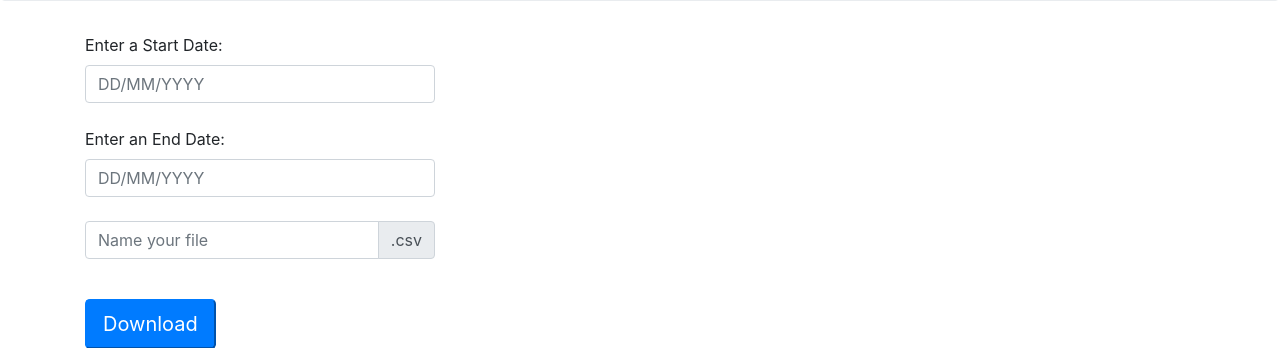
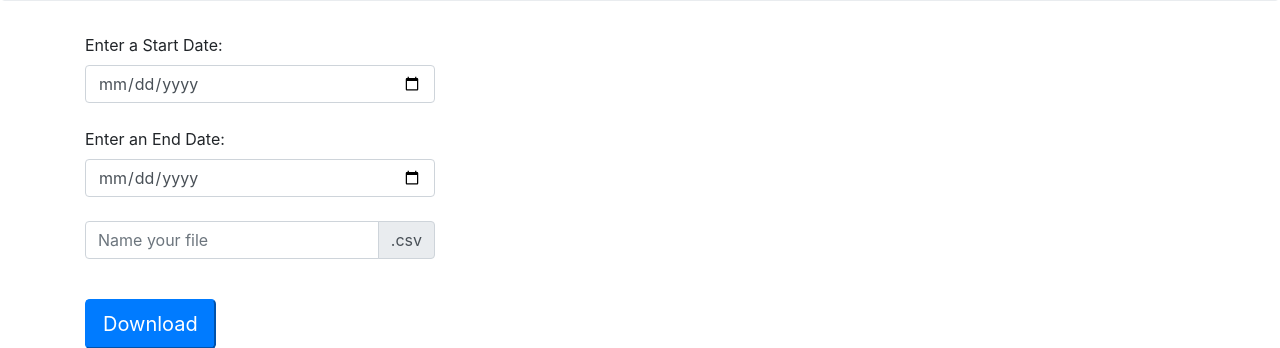
Before and after one commit to UCLALibrary/dlexport, a Flask app: template templates/edited.html in a window 1280 px wide. Shown: the part 317-665 px from the top of the page. Run offline with Flask 2, Linux system fonts and the light colour scheme; the template is opened without the code that fills it, so the values that code supplies are empty; parts of the project's set-up code (start-up, migrations or seed data) failed here and were passed over; some libraries are stand-ins or nearby versions.

Commit message:
LEG-210: Added two date fields to template and updated query.

```diff
--- a/dlexport.py
+++ b/dlexport.py
@@ -153,7 +153,7 @@ ORDER BY pi.item_ark
 EDITED_ITEMS_QUERY = """
 SELECT project_items.create_date, project_items.last_edit_date, project_items.item_ark, project_items.node_title,  project_items.modified_by,  project_items.created_by, projects.project_title
 FROM project_items, projects
-WHERE projects.projectid_pk = project_items.projectid_fk  AND project_items.last_edit_date >= TO_DATE(:start_date, 'MM/DD/YYYY') AND project_items.last_edit_date <= TO_DATE(:end_date, 'MM/DD/YYYY')
+WHERE projects.projectid_pk = project_items.projectid_fk  AND project_items.last_edit_date >= TO_DATE(:start_date, 'YYYY-MM-DD') AND project_items.last_edit_date <= TO_DATE(:end_date, 'YYYY-MM-DD')
 ORDER BY last_edit_date DESC
 """
 
--- a/main.py
+++ b/main.py
@@ -72,7 +72,6 @@ def edited():
                 request.form['db'],
                 request.form['start_date'],
                 request.form['end_date']
-
                 )
             response = make_response(exporter.toEditedCsv())
             response.headers['Content-Disposition'] = (
--- a/templates/edited.html
+++ b/templates/edited.html
@@ -72,16 +72,16 @@
               <input type="hidden" name="db" value="{{ databases[0][0] }}">
               <div>
                 <label for="start_date">Enter a Start Date:</label>
-                <input type="text" name="start_date" class="form-control" placeholder="DD/MM/YYYY" aria-label="DD/MM/YYYY">
+                <input type="date" name="start_date" class="form-control">
               </div>
               <br/>
               <div>
                 <label for="end_date">Enter an End Date:</label>
-                <input type="text" name="end_date" class="form-control" placeholder="DD/MM/YYYY" aria-label="DD/MM/YYYY">
+                <input type="date" name="end_date" class="form-control">
               </div>
               <br/>
               <div class="input-group mb-3">
-                <input type="text" name='outfile' class="form-control" placeholder="Name your file" aria-label="Name you file" aria-describedby="basic-addon2">
+                <input type="text" name='outfile' class="form-control" placeholder="Name your file" aria-label="Name your file" aria-describedby="basic-addon2">
                 <div class="input-group-append">
                   <span class="input-group-text" id="basic-addon2">.csv</span>
                 </div>
--- a/templates/index.html
+++ b/templates/index.html
@@ -82,7 +82,7 @@
               </div>
 
               <div class="input-group mb-3">
-                <input type="text" name='outfile' class="form-control" placeholder="Name your file" aria-label="Recipient's username" aria-describedby="basic-addon2">
+                <input type="text" name='outfile' class="form-control" placeholder="Name your file" aria-label="Name your file" aria-describedby="basic-addon2">
                 <div class="input-group-append">
                   <span class="input-group-text" id="basic-addon2">.csv</span>
                 </div>
```
